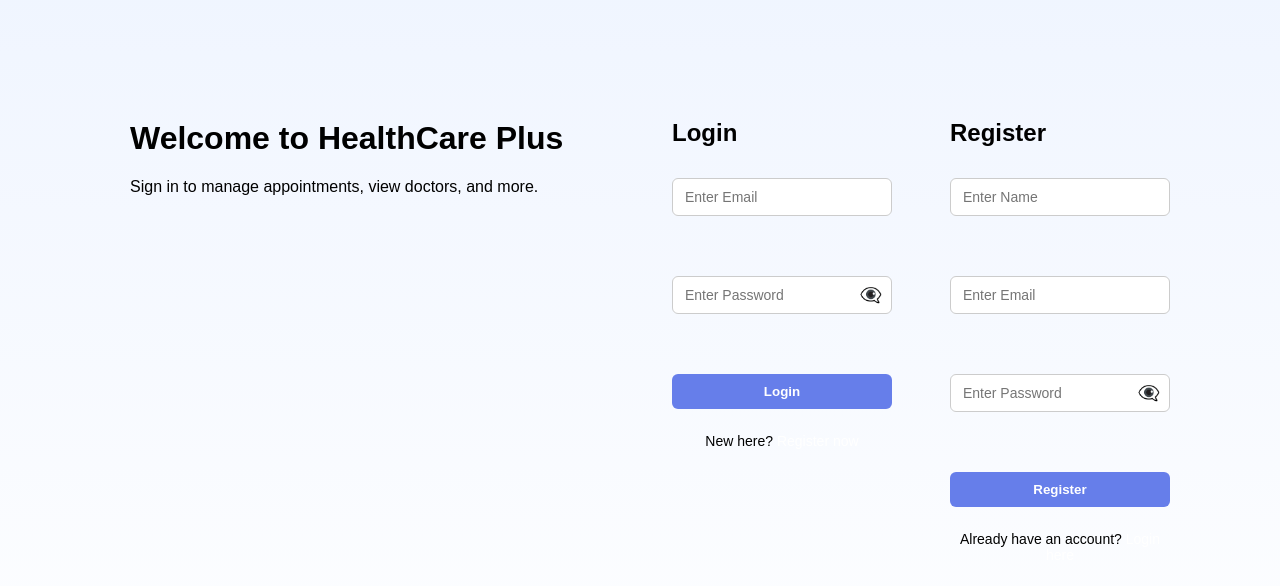
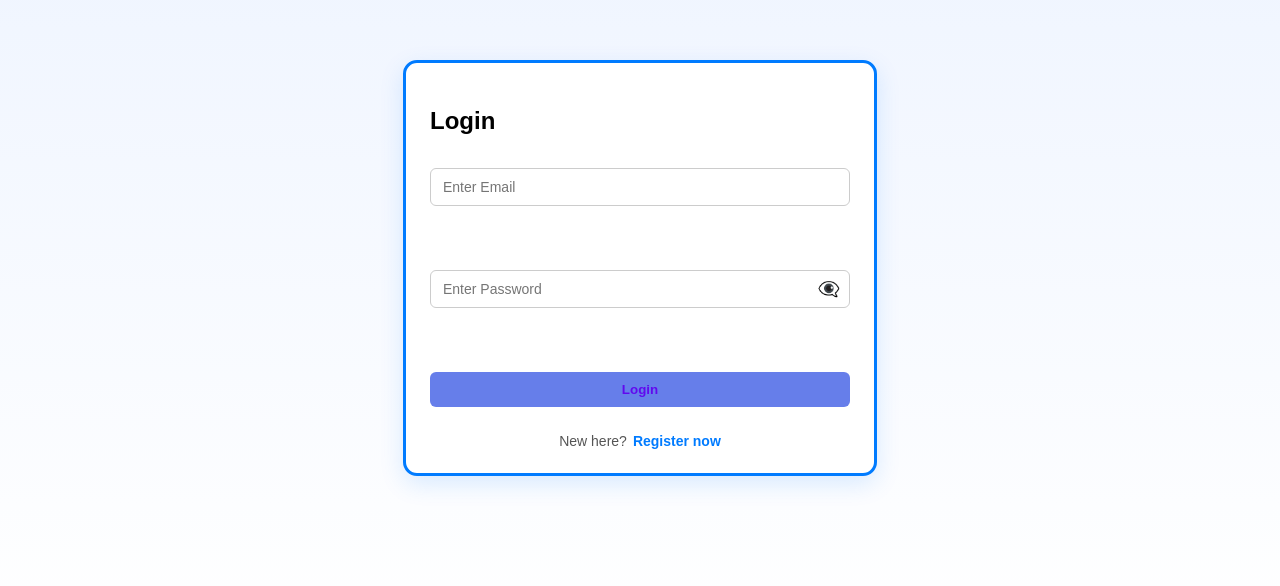
Before and after one commit to mayankyarnagula-ux/Hospital-Api, a React (Vite) app in the folder froentend1/: page / in a window 1280 px wide. Shown: the part 102-688 px from the top of the page. Built offline with nearby package versions, Linux system fonts and the light colour scheme.

Commit message:
updated project

```diff
--- a/froentend1/src/components/DoctorCard.jsx
+++ b/froentend1/src/components/DoctorCard.jsx
@@ -1,20 +1,57 @@
 import { Link } from "react-router-dom";
 
 function DoctorCard({ doctor }) {
+  const imageUrl =
+    doctor.image ||
+    doctor.photo ||
+    doctor.avatar ||
+    `https://via.placeholder.com/420x260?text=${encodeURIComponent(doctor.name || "Doctor")}`;
+
   return (
     <div
       style={{
-        border: "1px solid gray",
-        margin: "10px",
-        padding: "10px",
+        display: "flex",
+        flexDirection: "column",
+        borderRadius: 16,
+        overflow: "hidden",
+        background: "#ffffff",
+        boxShadow: "0 14px 30px rgba(0, 0, 0, 0.08)",
+        transition: "transform 0.22s ease, box-shadow 0.22s ease",
       }}
     >
-      <h3>{doctor.name}</h3>
-      <p>{doctor.specialization}</p>
+      <div style={{ minHeight: 180, overflow: "hidden" }}>
+        <img
+          src={imageUrl}
+          alt={doctor.name || "Doctor"}
+          style={{ width: "100%", height: 180, objectFit: "cover" }}
+        />
+      </div>
 
-      <Link to={`/doctor/${doctor._id}`}>
-        <button>View Details</button>
-      </Link>
+      <div style={{ padding: 18, flex: 1, display: "flex", flexDirection: "column" }}>
+        <h3 style={{ margin: 0, marginBottom: 10 }}>{doctor.name}</h3>
+        <p style={{ margin: 0, color: "#555", marginBottom: 16 }}>
+          {doctor.specialization}
+        </p>
+
+        <div style={{ marginTop: "auto" }}>
+          <Link to={`/doctor/${doctor._id}`}>
+            <button
+              style={{
+                width: "100%",
+                padding: "12px 14px",
+                borderRadius: 10,
+                border: "none",
+                background: "#007bff",
+                color: "#fff",
+                cursor: "pointer",
+                fontWeight: 600,
+              }}
+            >
+              View Details
+            </button>
+          </Link>
+        </div>
+      </div>
     </div>
   );
 }
--- a/froentend1/src/pages/Auth.css
+++ b/froentend1/src/pages/Auth.css
@@ -1,7 +1,7 @@
 .auth-form {
-  padding: 20px;
-  max-width: 420px;
-  margin: 20px auto;
+  padding: 0;
+  max-width: 100%;
+  margin: 0;
   display: flex;
   flex-direction: column;
   gap: 12px;
@@ -23,6 +23,135 @@
   justify-content: center;
   padding: 40px 20px;
   background: linear-gradient(180deg, #eef4ff 0%, #ffffff 100%);
+}
+
+.auth-landing-centered {
+  width: 100%;
+  display: flex;
+  align-items: center;
+  justify-content: center;
+}
+
+.auth-form-container {
+  width: 100%;
+  max-width: 420px;
+  padding: 24px;
+  border: 3px solid #007bff;
+  border-radius: 14px;
+  background: white;
+  box-shadow: 0 8px 24px rgba(0, 123, 255, 0.14);
+}
+
+.auth-welcome {
+  margin-bottom: 18px;
+  text-align: center;
+}
+
+.auth-welcome h2 {
+  margin: 0 0 10px;
+  font-size: 22px;
+  color: #1f3a93;
+}
+
+.auth-welcome p {
+  margin: 0;
+  color: #57606f;
+  font-size: 14px;
+  line-height: 1.6;
+}
+
+.auth-toggle {
+  text-align: center;
+  margin-top: 18px;
+  padding-top: 18px;
+  border-top: 1px solid #e0e0e0;
+}
+
+.auth-form {
+  padding: 0;
+  max-width: 100%;
+  margin: 0;
+  display: flex;
+  flex-direction: column;
+  gap: 14px;
+}
+
+.auth-form button {
+  padding: 12px 14px;
+  border-radius: 8px;
+  background: #007bff;
+  color: rgb(255, 255, 255);
+  border: none;
+  cursor: pointer;
+  font-weight: 700;
+}
+
+.auth-form input[type="text"],
+.auth-form input[type="email"],
+.auth-form input[type="password"],
+.auth-form input[type="tel"],
+.auth-form textarea {
+  width: 100%;
+  padding: 12px 14px;
+  font-size: 15px;
+  border: 1px solid #ccc;
+  border-radius: 8px;
+  box-sizing: border-box;
+}
+
+.auth-form input:focus,
+.auth-form textarea:focus {
+  outline: none;
+  border-color: #667eea;
+  box-shadow: 0 0 8px rgba(102, 126, 234, 0.18);
+}
+
+
+.auth-toggle span {
+  color: #666;
+  font-size: 14px;
+}
+
+.toggle-btn {
+  color: #007bff;
+  background-color: transparent;
+  border: none;
+  cursor: pointer;
+  font-weight: bold;
+  text-decoration: underline;
+  font-size: 14px;
+  margin-left: 5px;
+  padding: 0;
+  transition: all 0.3s ease;
+}
+
+.toggle-btn:hover {
+  color: #0056b3;
+  text-decoration: none;
+}
+
+.toggle-btn:active {
+  opacity: 0.8;
+}
+
+.auth-switch-line {
+  display: flex;
+  justify-content: center;
+  align-items: center;
+  gap: 6px;
+  margin-top: 12px;
+  font-size: 14px;
+  color: #555;
+}
+
+.auth-switch-line a {
+  color: #007bff;
+  text-decoration: none;
+  font-weight: 700;
+}
+
+.auth-switch-line a:hover {
+  text-decoration: underline;
 }
 
 .auth-landing-inner {
@@ -106,7 +235,7 @@
   padding: 10px 14px;
   border-radius: 6px;
   background: #667eea;
-  color: white;
+  color: rgb(97, 9, 239);
   border: none;
   cursor: pointer;
   font-weight: 600;
--- a/froentend1/src/pages/AuthLanding.jsx
+++ b/froentend1/src/pages/AuthLanding.jsx
@@ -1,28 +1,20 @@
+import { useEffect } from "react";
+import { useNavigate } from "react-router-dom";
 import Login from "./Login";
-import Register from "./Register";
 import "./Auth.css";
 
 function AuthLanding() {
-  return (
-    <div className="auth-landing">
-      <div className="auth-landing-inner">
-        <div className="auth-left">
-          <h1>Welcome to HealthCare Plus</h1>
-          <p>Sign in to manage appointments, view doctors, and more.</p>
-        </div>
+  const navigate = useNavigate();
 
-        <div className="auth-forms">
-          <div className="auth-column">
-            <Login />
-          </div>
+  useEffect(() => {
+    // Check if user is already logged in
+    const token = localStorage.getItem("token");
+    if (token) {
+      navigate("/home");
+    }
+  }, [navigate]);
 
-          <div className="auth-column">
-            <Register />
-          </div>
-        </div>
-      </div>
-    </div>
-  );
+  return <Login />;
 }
 
 export default AuthLanding;
--- a/froentend1/src/pages/Doctors.jsx
+++ b/froentend1/src/pages/Doctors.jsx
@@ -22,9 +22,18 @@ function Doctors() {
     <div style={{ padding: "20px" }}>
       <h2>Doctors List</h2>
 
-      {doctors.map((doctor) => (
-        <DoctorCard key={doctor._id} doctor={doctor} />
-      ))}
+      <div
+        style={{
+          display: "grid",
+          gridTemplateColumns: "repeat(auto-fit, minmax(260px, 1fr))",
+          gap: 20,
+          marginTop: 20,
+        }}
+      >
+        {doctors.map((doctor) => (
+          <DoctorCard key={doctor._id} doctor={doctor} />
+        ))}
+      </div>
     </div>
   );
 }
--- a/froentend1/src/pages/Login.jsx
+++ b/froentend1/src/pages/Login.jsx
@@ -41,6 +41,9 @@ function Login() {
   };
 
   return (
+    <div className="auth-page">
+      <div className="auth-landing-centered">
+        <div className="auth-form-container">
           <form onSubmit={loginUser} className="auth-form">
             <h2>Login</h2>
 
@@ -75,10 +78,14 @@ function Login() {
 
             <button type="submit">Login</button>
 
-      <p style={{ marginTop: 12, fontSize: 14, textAlign: "center" }}>
-        New here? <Link to="/register">Register now</Link>
-      </p>
+            <div className="auth-switch-line">
+              <span>New here?</span>
+              <Link to="/register">Register now</Link>
+            </div>
           </form>
+        </div>
+      </div>
+    </div>
   );
 }
 
--- a/froentend1/src/pages/Register.jsx
+++ b/froentend1/src/pages/Register.jsx
@@ -18,7 +18,7 @@ function Register() {
     setError(null);
 
     try {
-      const res = await axios.post(
+      await axios.post(
         "https://hospital-api-back.onrender.com/api/auth/register",
         {
           name,
@@ -27,10 +27,20 @@ function Register() {
         }
       );
 
-      setMessage(res.data.message || "Registration successful.");
+      const loginRes = await axios.post(
+        "https://hospital-api-back.onrender.com/api/auth/login",
+        {
+          email,
+          password,
+        }
+      );
+
+      setMessage("Registration successful. Redirecting to home...");
+      localStorage.setItem("token", loginRes.data.token);
+      window.dispatchEvent(new Event("authChange"));
       setTimeout(() => {
-        navigate("/login");
-      }, 800);
+        navigate("/home");
+      }, 700);
     } catch (err) {
       const msg =
         err?.response?.data?.message ||
@@ -41,6 +51,9 @@ function Register() {
   };
 
   return (
+    <div className="auth-page">
+      <div className="auth-landing-centered">
+        <div className="auth-form-container">
           <form onSubmit={registerUser} className="auth-form">
             <h2>Register</h2>
 
@@ -84,10 +97,14 @@ function Register() {
 
             <button type="submit">Register</button>
 
-      <p style={{ marginTop: 12, fontSize: 14, textAlign: "center" }}>
-        Already have an account? <Link to="/login">Login here</Link>
-      </p>
+            <div className="auth-switch-line">
+              <span>Already have an account?</span>
+              <Link to="/login">Login here</Link>
+            </div>
           </form>
+        </div>
+      </div>
+    </div>
   );
 }
 
```
Also changed, not shown: froentend1/src/pages/DoctorDetails.jsx (+91 -15 lines). Lines whose indentation alone changed are shown as unchanged.
